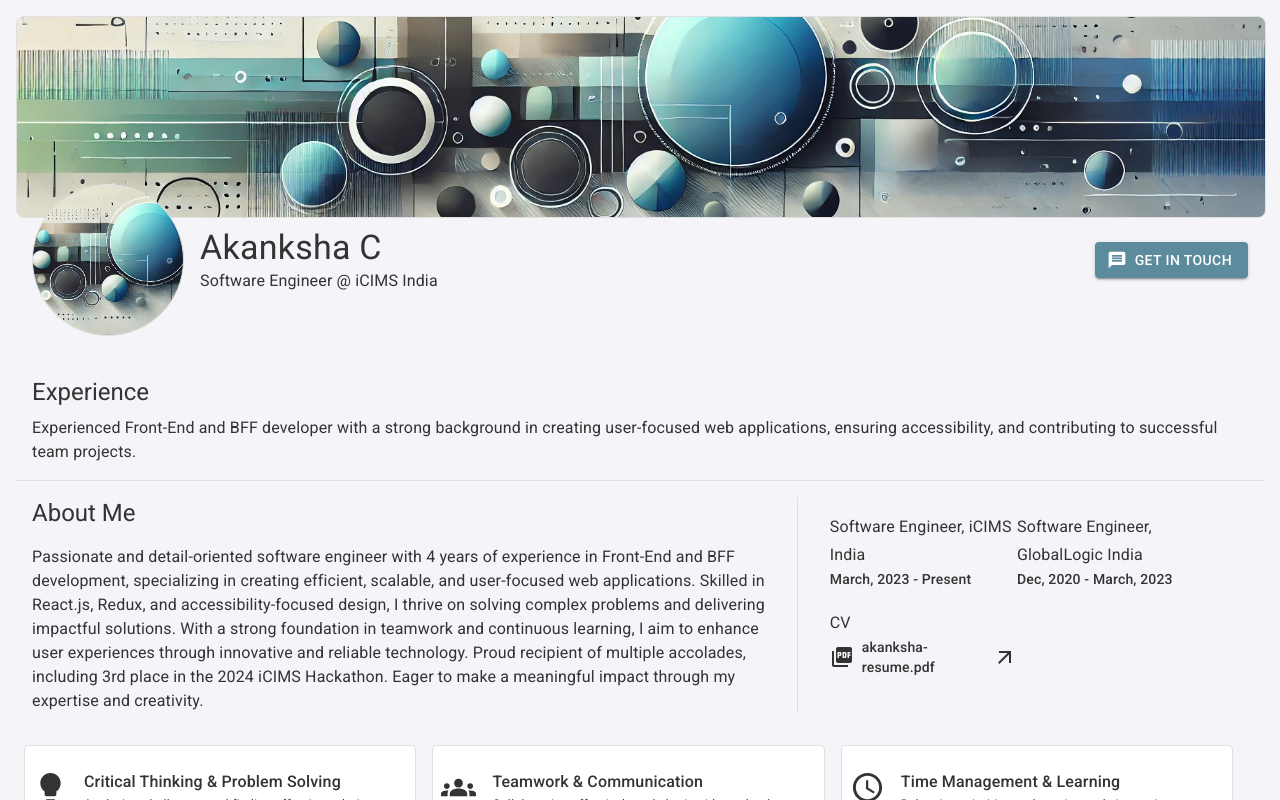
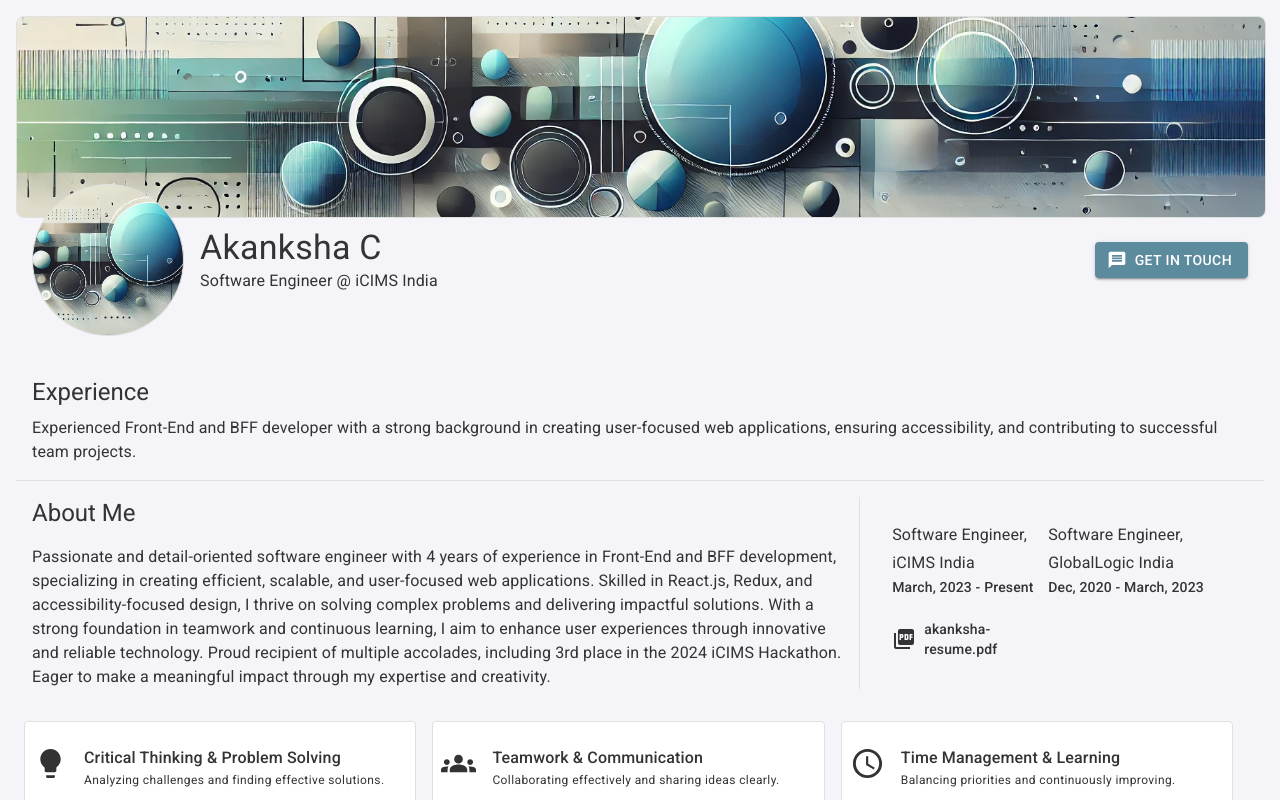
Before and after one commit to b-akanksha/hello-world-2, a React (Vite) app: page / in a window 1280 px wide. Shown: the top 800 px of the page. Built offline with nearby package versions, Linux system fonts and the light colour scheme.

Commit message:
chore: updated about me section

```diff
--- a/src/components/AboutMe/AboutMe.jsx
+++ b/src/components/AboutMe/AboutMe.jsx
@@ -1,7 +1,6 @@
 import { Box, Chip, IconButton, Typography } from "@mui/material";
 import { useSelector } from "react-redux";
 import colors from "../../utils/colors";
-import ArrowOutwardIcon from "@mui/icons-material/ArrowOutward";
 import PictureAsPdfIcon from "@mui/icons-material/PictureAsPdf";
 import React from "react";
 import LightbulbIcon from "@mui/icons-material/Lightbulb";
@@ -20,13 +19,13 @@ const useStyle = (theme) => ({
     flexWrap: "wrap",
   },
   info: {
-    flexBasis: { xs: "100%", md: "60%" },
+    flexBasis: { xs: "100%", md: "65%" },
     marginX: { xs: 0, md: 2 },
     paddingRight: { xs: 0, md: 2 },
     borderRight: { xs: "none", md: `1px solid ${colors[theme].border}` },
   },
   metaData: {
-    flexBasis: { xs: "100%", md: "30%" },
+    flexBasis: { xs: "100%", md: "25%" },
     display: "flex",
     flexWrap: "wrap",
     marginX: { xs: 0, md: 0, lg: 2 },
@@ -34,7 +33,7 @@ const useStyle = (theme) => ({
   },
   metaBox: {
     width: { xs: "100%", md: "100%", lg: "50%" },
-    marginY: { xs: 1, md: 1, lg: 0 },
+    marginY: 1,
   },
   metaInfo: {
     display: "flex",
@@ -190,29 +189,23 @@ function AboutMe() {
               </Typography>
             </Box>
           </Box>
-          <Box sx={classes.metaBox}>
-            <Typography variant="subtitle1" sx={classes.texts}>
-              CV
-            </Typography>
+          <Box
+            sx={{ ...classes.metaBox, cursor: "pointer" }}
+            onClick={() =>
+              openPage(
+                "https://drive.google.com/file/d/1INlaxeSjJ-dccUKclEcicJ_HkhFonEq9/view?usp=sharing",
+              )
+            }
+          >
             <Box sx={classes.metaInfo}>
               <PictureAsPdfIcon sx={classes.icon} />
               <Typography
                 variant="body2"
-                marginX={1}
-                sx={{ ...classes.texts, ...classes.boldText }}
+                marginLeft={1}
+                sx={{ ...classes.texts, ...classes.boldText, ...classes.icon }}
               >
                 akanksha-resume.pdf{" "}
               </Typography>
-              <IconButton
-                sx={classes.button}
-                onClick={() =>
-                  openPage(
-                    "https://drive.google.com/file/d/1INlaxeSjJ-dccUKclEcicJ_HkhFonEq9/view?usp=sharing",
-                  )
-                }
-              >
-                <ArrowOutwardIcon />
-              </IconButton>
             </Box>
           </Box>
         </Box>
```
